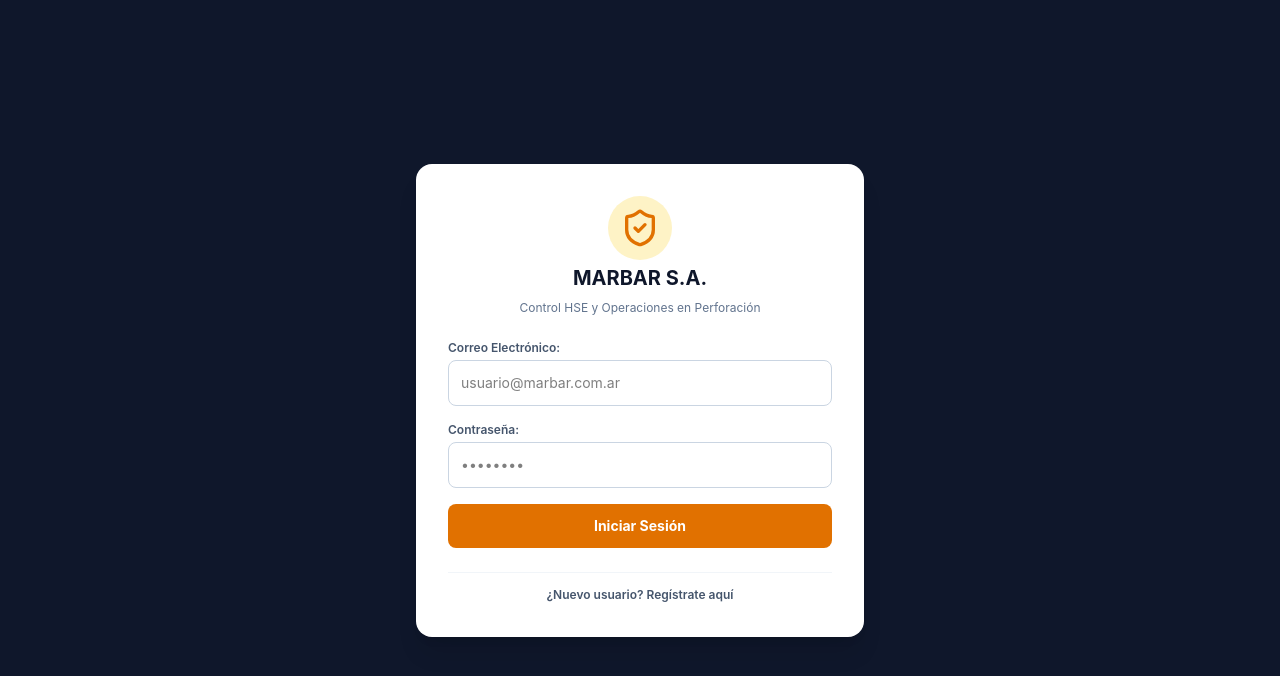
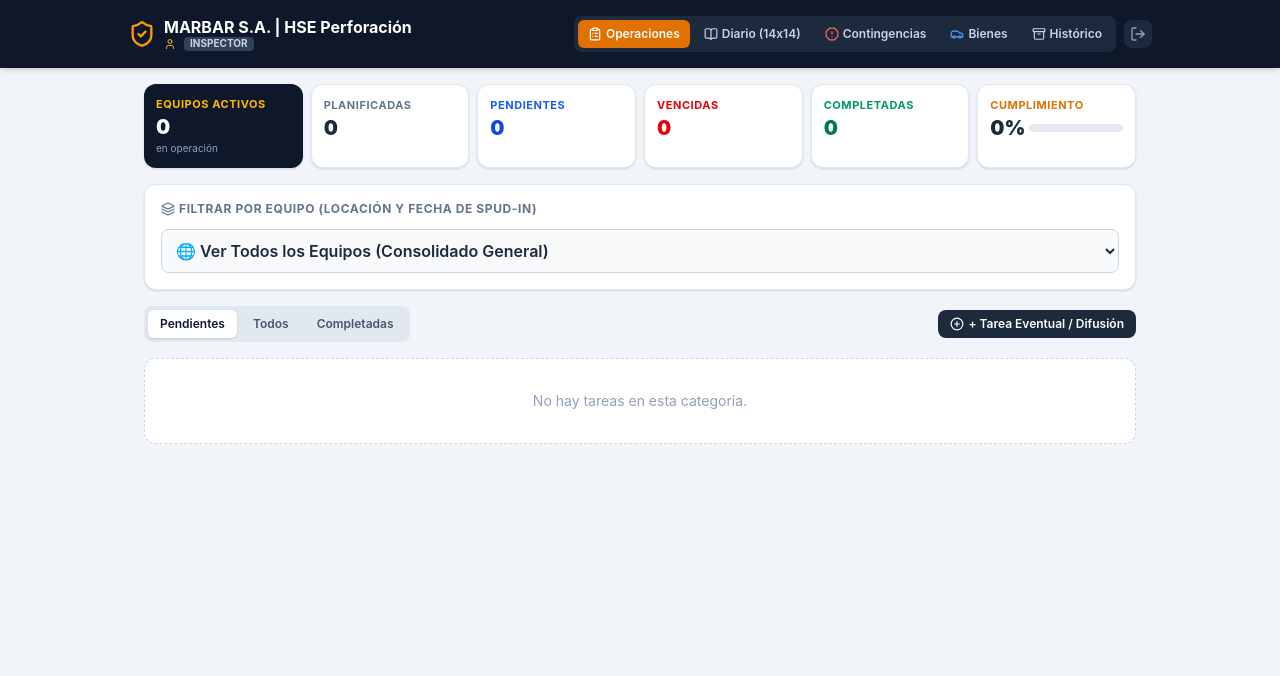
Before and after one commit to axelmayer90-png/hse-marbar, a React (Vite) app: page / in a window 1280 px wide. Shown: the top 676 px of the page. Built offline with nearby package versions, Linux system fonts and the light colour scheme.

Commit message:
Update App.jsx

```diff
--- a/src/App.jsx
+++ b/src/App.jsx
@@ -68,7 +68,7 @@ export default function App() {
   const [logActivityType, setLogActivityType] = useState('Tarea Planificada');
   const [logActivities, setLogActivities] = useState('');
   const [logPending, setLogPending] = useState('');
-  const [logTargetUserId, setLogTargetUserId] = useState(''); // Usuario al que se le carga la jornada
+  const [logTargetUserId, setLogTargetUserId] = useState('');
   const [showLogModal, setShowLogModal] = useState(false);
   const [editingLogId, setEditingLogId] = useState(null);
 
@@ -434,6 +434,17 @@ export default function App() {
 
   const isAdmin = currentUserProfile?.role === 'admin' || session?.user?.email === 'axel.mayer90@gmail.com';
 
+  // Mapa de Locación Activa por Equipo para el Selector
+  const activeLocationMap = useMemo(() => {
+    const map = {};
+    (allLocations || []).forEach(loc => {
+      if (loc && loc.is_current && loc.rig_id) {
+        map[loc.rig_id] = loc;
+      }
+    });
+    return map;
+  }, [allLocations]);
+
   // DÍAS SIN INCIDENTES
   const calculateDaysWithoutIncidents = () => {
     if (selectedRig === 'ALL' || !selectedRig) return null;
@@ -575,7 +586,7 @@ export default function App() {
     return Object.values(stats);
   }, [filteredIncidents, rigs]);
 
-  // DIARIO DE ACTIVIDADES (PERMITE CARGA COMO ADMINISTRADOR PARA OTROS INSPECTORES)
+  // DIARIO DE ACTIVIDADES
   const openNewLogModal = (presetRigId = null, presetUserId = null) => {
     setEditingLogId(null);
     setLogDate(new Date().toISOString().split('T')[0]);
@@ -609,7 +620,6 @@ export default function App() {
     const chosenRig = (rigs || []).find(r => r.id === logRigId);
     const rigName = chosenRig ? chosenRig.name : 'Equipo de Campo';
 
-    // Determinar a qué inspector corresponde el registro
     const targetId = (isAdmin && logTargetUserId) ? logTargetUserId : session.user.id;
     const targetProfile = profiles.find(p => p.id === targetId);
     const inspectorName = targetProfile?.full_name || currentUserProfile?.full_name || session?.user?.email;
@@ -991,7 +1001,7 @@ export default function App() {
 
         if (!campError && newCampaign) createdCampaignId = newCampaign.id;
       } catch {
-        // Ignorar si no existe tabla
+        // En caso de que no exista tabla
       }
 
       if (broadcastSelectedRigs.length > 0) {
@@ -1405,7 +1415,7 @@ export default function App() {
     return new Date(a.scheduled_date || '1970-01-01') - new Date(b.scheduled_date || '1970-01-01');
   });
 
-  // Generador PDF Relevo
+  // GENERADOR PDF RELEVO
   const executeExportPDF = async () => {
     setPdfGenerating(true);
     try {
@@ -1442,7 +1452,7 @@ export default function App() {
 
       let currentY = 44;
 
-      // TABLA 1: ACTIVIDADES
+      // 1. ACTIVIDADES DIARIAS
       doc.setFontSize(10);
       doc.setTextColor(15, 23, 42);
       doc.setFont('helvetica', 'bold');
@@ -1479,7 +1489,7 @@ export default function App() {
         currentY = 20;
       }
 
-      // TABLA 2: CONTINGENCIAS
+      // 2. CONTINGENCIAS
       doc.setFontSize(10);
       doc.setTextColor(15, 23, 42);
       doc.setFont('helvetica', 'bold');
@@ -1514,7 +1524,7 @@ export default function App() {
         currentY = 20;
       }
 
-      // SECCIÓN 3: MENSAJE LARGO Y CONSIGNAS
+      // 3. MENSAJE PARA EL RELEVO (SI EXISTE)
       if (pdfHandoffNotes && pdfHandoffNotes.trim()) {
         doc.setFontSize(10);
         doc.setTextColor(15, 23, 42);
@@ -1547,7 +1557,7 @@ export default function App() {
         currentY = 20;
       }
 
-      // TABLA 4: BIENES
+      // 4. ACTA DE ENTREGA DE BIENES
       const sectionNum = (pdfHandoffNotes && pdfHandoffNotes.trim()) ? '4' : '3';
       doc.setFontSize(10);
       doc.setTextColor(15, 23, 42);
@@ -1633,81 +1643,6 @@ export default function App() {
     });
   };
 
-  // LOGIN SCREEN
-  if (!session) {
-    return (
-      <div className="min-h-screen bg-slate-900 flex items-center justify-center p-4">
-        <div className="bg-white w-full max-w-md p-6 sm:p-8 rounded-2xl shadow-xl space-y-6">
-          <div className="text-center space-y-2">
-            <div className="inline-flex p-3 bg-amber-100 rounded-full text-amber-600 mb-1">
-              <ShieldCheck className="w-10 h-10" />
-            </div>
-            <h1 className="text-xl font-bold text-slate-900">MARBAR S.A.</h1>
-            <p className="text-xs text-slate-500">Control HSE y Operaciones en Perforación</p>
-          </div>
-
-          <form onSubmit={isRegistering ? handleRegister : handleLogin} className="space-y-4">
-            {isRegistering && (
-              <div>
-                <label className="block text-xs font-semibold text-slate-600 mb-1">Nombre Completo:</label>
-                <input
-                  type="text"
-                  placeholder="Ej: Juan Pérez"
-                  value={authFullName}
-                  onChange={(e) => setAuthFullName(e.target.value)}
-                  required
-                  className="w-full text-sm p-3 border border-slate-300 rounded-lg focus:outline-none focus:ring-2 focus:ring-amber-500"
-                />
-              </div>
-            )}
-
-            <div>
-              <label className="block text-xs font-semibold text-slate-600 mb-1">Correo Electrónico:</label>
-              <input
-                type="email"
-                placeholder="usuario@marbar.com.ar"
-                value={authEmail}
-                onChange={(e) => setAuthEmail(e.target.value)}
-                required
-                className="w-full text-sm p-3 border border-slate-300 rounded-lg focus:outline-none focus:ring-2 focus:ring-amber-500"
-              />
-            </div>
-
-            <div>
-              <label className="block text-xs font-semibold text-slate-600 mb-1">Contraseña:</label>
-              <input
-                type="password"
-                placeholder="••••••••"
-                value={authPassword}
-                onChange={(e) => setAuthPassword(e.target.value)}
-                required
-                className="w-full text-sm p-3 border border-slate-300 rounded-lg focus:outline-none focus:ring-2 focus:ring-amber-500"
-              />
-            </div>
-
-            <button
-              type="submit"
-              disabled={authLoading}
-              className="w-full bg-amber-600 hover:bg-amber-700 text-white font-bold py-3 rounded-lg text-sm transition disabled:opacity-50"
-            >
-              {authLoading ? 'Verificando...' : isRegistering ? 'Crear Cuenta' : 'Iniciar Sesión'}
-            </button>
-          </form>
-
-          <div className="text-center pt-2 border-t border-slate-100">
-            <button
-              onClick={() => setIsRegistering(!isRegistering)}
-              className="text-xs text-slate-600 hover:text-amber-600 font-semibold"
-            >
-              {isRegistering ? '¿Ya tienes cuenta? Inicia sesión' : '¿Nuevo usuario? Regístrate aquí'}
-            </button>
-          </div>
-        </div>
-      </div>
-    );
-  }
-
-  // PANTALLA PRINCIPAL
   return (
     <div className="min-h-screen bg-slate-100 text-slate-800 pb-20">
       <header className="bg-slate-900 text-white p-4 shadow-md sticky top-0 z-20">
@@ -1838,12 +1773,12 @@ export default function App() {
               </div>
             </section>
 
-            {/* SECCIÓN FILTRAR POR EQUIPO */}
+            {/* SECCIÓN FILTRAR POR EQUIPO: CON LOCACIÓN Y FECHA DE CARGA */}
             <section className="bg-white p-4 rounded-xl shadow-sm border border-slate-200 space-y-3">
               <div className="flex justify-between items-center">
                 <label className="text-xs font-bold text-slate-500 uppercase tracking-wider flex items-center gap-1">
                   <Layers className="w-3.5 h-3.5" />
-                  Filtrar por Equipo
+                  Filtrar por Equipo (Locación y Fecha de Spud-in)
                 </label>
                 {isAdmin && (rigs || []).length > 0 && (
                   <button
@@ -1856,15 +1791,21 @@ export default function App() {
                 )}
               </div>
 
+              {/* SELECTOR CON NOMBRE, LOCACIÓN Y FECHA DE INICIO */}
               <select
                 value={selectedRig}
                 onChange={(e) => setSelectedRig(e.target.value)}
-                className="w-full bg-slate-50 border border-slate-300 rounded-lg p-2.5 text-base font-semibold focus:ring-2 focus:ring-amber-500 focus:outline-none"
+                className="w-full bg-slate-50 border border-slate-300 rounded-lg p-2.5 text-sm sm:text-base font-semibold focus:ring-2 focus:ring-amber-500 focus:outline-none"
               >
-                <option value="ALL">🌐 Ver Todos los Equipos (Consolidado)</option>
-                {(rigs || []).map((rig) => (
-                  <option key={rig.id} value={rig.id}>📍 {rig.name}</option>
-                ))}
+                <option value="ALL">🌐 Ver Todos los Equipos (Consolidado General)</option>
+                {(rigs || []).map((rig) => {
+                  const loc = activeLocationMap[rig.id];
+                  return (
+                    <option key={rig.id} value={rig.id}>
+                      🚜 {rig.name} {loc ? `| 📍 ${loc.location_name} (desde ${formatDateDDMMYYYY(loc.start_date)})` : '| (Sin locación activa / En DTM)'}
+                    </option>
+                  );
+                })}
               </select>
 
               {/* DETALLES DE POZO, TRAZABILIDAD DE VISITAS Y DÍAS SIN INCIDENTES */}
@@ -3426,43 +3367,43 @@ export default function App() {
 
                 <div className="bg-blue-50 p-2.5 rounded-xl border border-blue-200">
                   <span className="text-[10px] font-bold text-blue-800 uppercase tracking-wider block">Simulacros</span>
-                  <span className="text-xl font-black text-blue-900">{adminStats.simulacro}</span>
+                  <span className="text-xl font-black text-blue-950">{adminStats.simulacro}</span>
                   <span className="text-[9px] text-blue-700 block mt-0.5">ejecutados</span>
                 </div>
 
                 <div className="bg-purple-50 p-2.5 rounded-xl border border-purple-200">
                   <span className="text-[10px] font-bold text-purple-800 uppercase tracking-wider block">Reuniones HSE</span>
-                  <span className="text-xl font-black text-purple-900">{adminStats.reunion}</span>
+                  <span className="text-xl font-black text-purple-950">{adminStats.reunion}</span>
                   <span className="text-[9px] text-purple-700 block mt-0.5">reuniones</span>
                 </div>
 
                 <div className="bg-teal-50 p-2.5 rounded-xl border border-teal-200">
                   <span className="text-[10px] font-bold text-teal-800 uppercase tracking-wider block">EcoTour</span>
-                  <span className="text-xl font-black text-teal-900">{adminStats.ecotour}</span>
+                  <span className="text-xl font-black text-teal-950">{adminStats.ecotour}</span>
                   <span className="text-[9px] text-teal-700 block mt-0.5">recorridos</span>
                 </div>
 
                 <div className="bg-indigo-50 p-2.5 rounded-xl border border-indigo-200">
                   <span className="text-[10px] font-bold text-indigo-800 uppercase tracking-wider block">Asist. Base</span>
-                  <span className="text-xl font-black text-indigo-900">{adminStats.base}</span>
+                  <span className="text-xl font-black text-indigo-950">{adminStats.base}</span>
                   <span className="text-[9px] text-indigo-700 block mt-0.5">visitas</span>
                 </div>
 
                 <div className="bg-rose-50 p-2.5 rounded-xl border border-rose-200">
                   <span className="text-[10px] font-bold text-rose-800 uppercase tracking-wider block">Auditorías</span>
-                  <span className="text-xl font-black text-rose-900">{adminStats.auditoria}</span>
+                  <span className="text-xl font-black text-rose-950">{adminStats.auditoria}</span>
                   <span className="text-[9px] text-rose-700 block mt-0.5">inspecciones</span>
                 </div>
 
                 <div className="bg-cyan-50 p-2.5 rounded-xl border border-cyan-200">
                   <span className="text-[10px] font-bold text-cyan-800 uppercase tracking-wider block">Capacitaciones</span>
-                  <span className="text-xl font-black text-cyan-900">{adminStats.capacitacion}</span>
+                  <span className="text-xl font-black text-cyan-950">{adminStats.capacitacion}</span>
                   <span className="text-[9px] text-cyan-700 block mt-0.5">inducciones</span>
                 </div>
 
                 <div className="bg-orange-50 p-2.5 rounded-xl border border-orange-200">
                   <span className="text-[10px] font-bold text-orange-800 uppercase tracking-wider block">Visitas Gral.</span>
-                  <span className="text-xl font-black text-orange-900">{adminStats.visita}</span>
+                  <span className="text-xl font-black text-orange-950">{adminStats.visita}</span>
                   <span className="text-[9px] text-orange-700 block mt-0.5">generales</span>
                 </div>
 
@@ -3793,7 +3734,7 @@ export default function App() {
           </div>
         )}
 
-        {/* MODAL GLOBAL REGISTRAR ACTIVIDAD DIARIA (CON SELECTOR DE INSPECTOR PARA ADMIN) */}
+        {/* MODAL GLOBAL REGISTRAR ACTIVIDAD DIARIA */}
         {showLogModal && (
           <div className="fixed inset-0 bg-slate-950/60 backdrop-blur-sm flex items-center justify-center p-4 z-50">
             <div className="bg-white w-full max-w-xl rounded-2xl shadow-2xl border border-slate-200 overflow-hidden flex flex-col max-h-[90vh]">
@@ -3810,7 +3751,6 @@ export default function App() {
               </div>
 
               <form onSubmit={handleSaveDailyLog} className="p-5 space-y-4 overflow-y-auto">
-                {/* SELECTOR EXCLUSIVO PARA ADMINISTRADOR: ELEGIR A QUÉ INSPECTOR SE LE ASIGNA LA JORNADA */}
                 {isAdmin && (
                   <div className="bg-amber-50/80 p-3 rounded-xl border border-amber-200">
                     <label className="block text-xs font-bold text-amber-950 mb-1 flex items-center gap-1.5">
```
